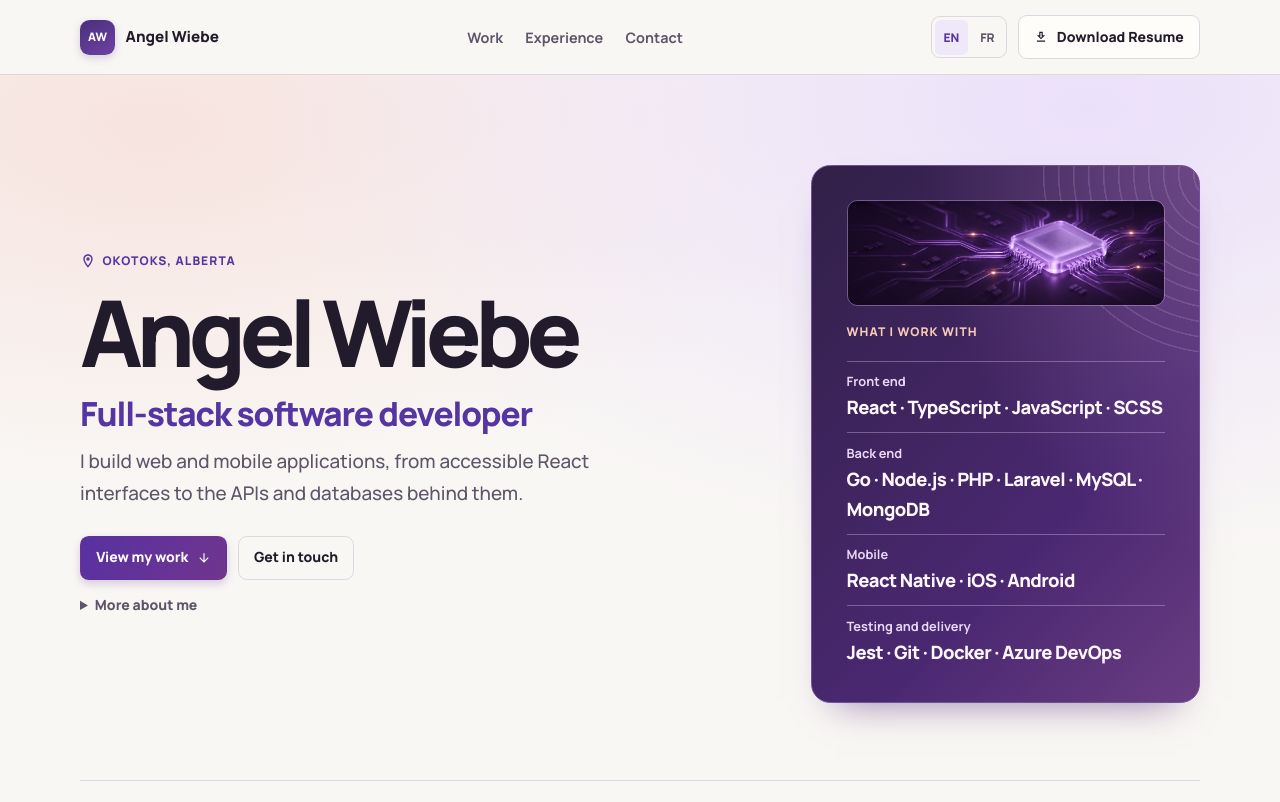
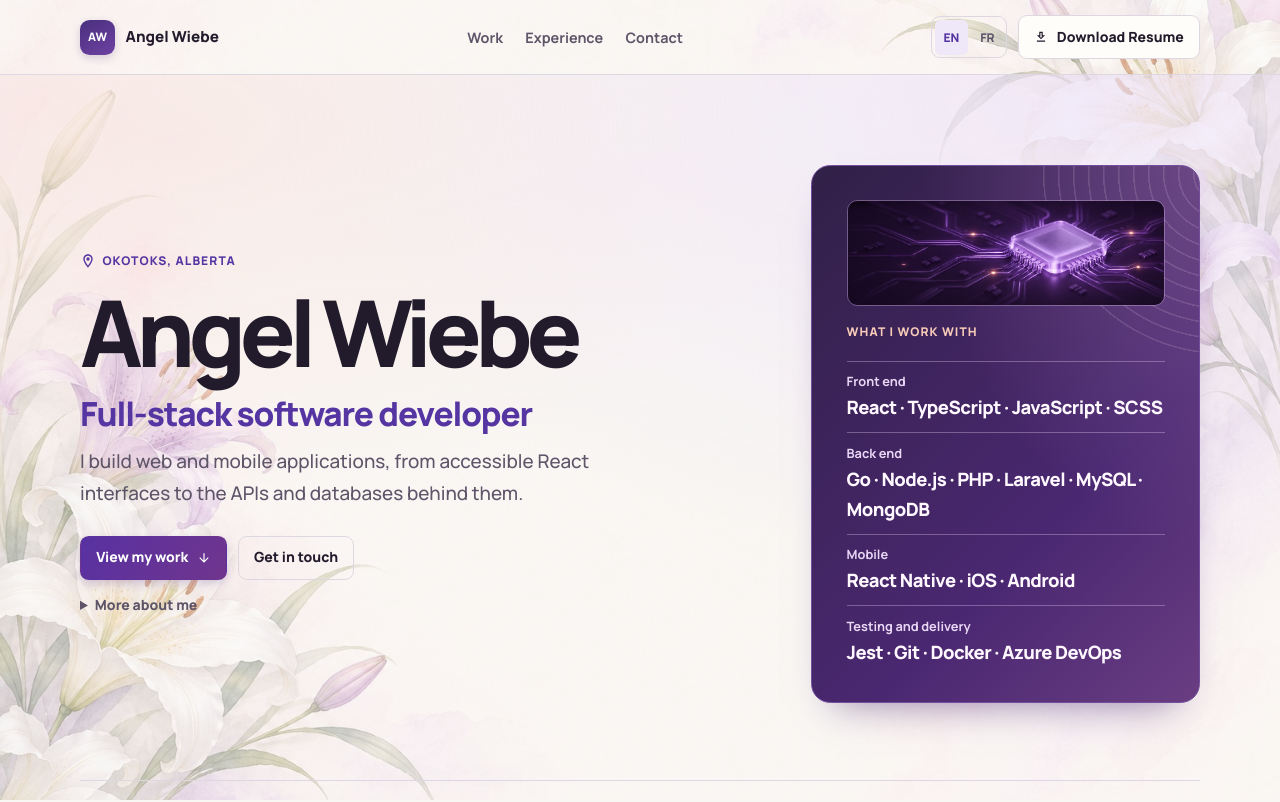
Before and after one commit to AngelWiebe/portfolio, a React (Vite) app: page / in a window 1280 px wide. Shown: the top 802 px of the page. Built offline with nearby package versions, Linux system fonts and the light colour scheme.

Commit message:
Add a fixed white and violet lily backdrop

```diff
--- a/src/App.scss
+++ b/src/App.scss
@@ -9,8 +9,8 @@ $purple-depth: linear-gradient(135deg, #312047, #4a2871 65%, #6a3d82);
 
 main {
   background:
-    radial-gradient(ellipse at 85% 5%, #ebe0fa, transparent 54%),
-    radial-gradient(ellipse at 12% 8%, #f7e3df, transparent 44%);
+    radial-gradient(ellipse at 85% 5%, #ebe0fa99, transparent 54%),
+    radial-gradient(ellipse at 12% 8%, #f7e3df99, transparent 44%);
   background-repeat: no-repeat;
   background-size: 100% 40rem;
 }
--- a/src/index.css
+++ b/src/index.css
@@ -10,6 +10,26 @@
 
 * { box-sizing: border-box; }
 body { margin: 0; }
+
+body::before {
+  content: "";
+  position: fixed;
+  inset: 0;
+  background: url("./assets/lily-backdrop.jpg") center / cover no-repeat;
+  opacity: .56;
+  pointer-events: none;
+}
+
+#root { position: relative; }
+
+@media (max-width: 42rem) {
+  body::before { background-position: right center; opacity: .32; }
+}
+
+@media (forced-colors: active) {
+  body::before { display: none; }
+}
+
 a { color: inherit; }
 button { font: inherit; }
 button:not(:disabled) { cursor: pointer; }
```
Also changed, not shown: src/assets/lily-backdrop.jpg (added), 1 other file (tests, documents, lock files or other folders).
